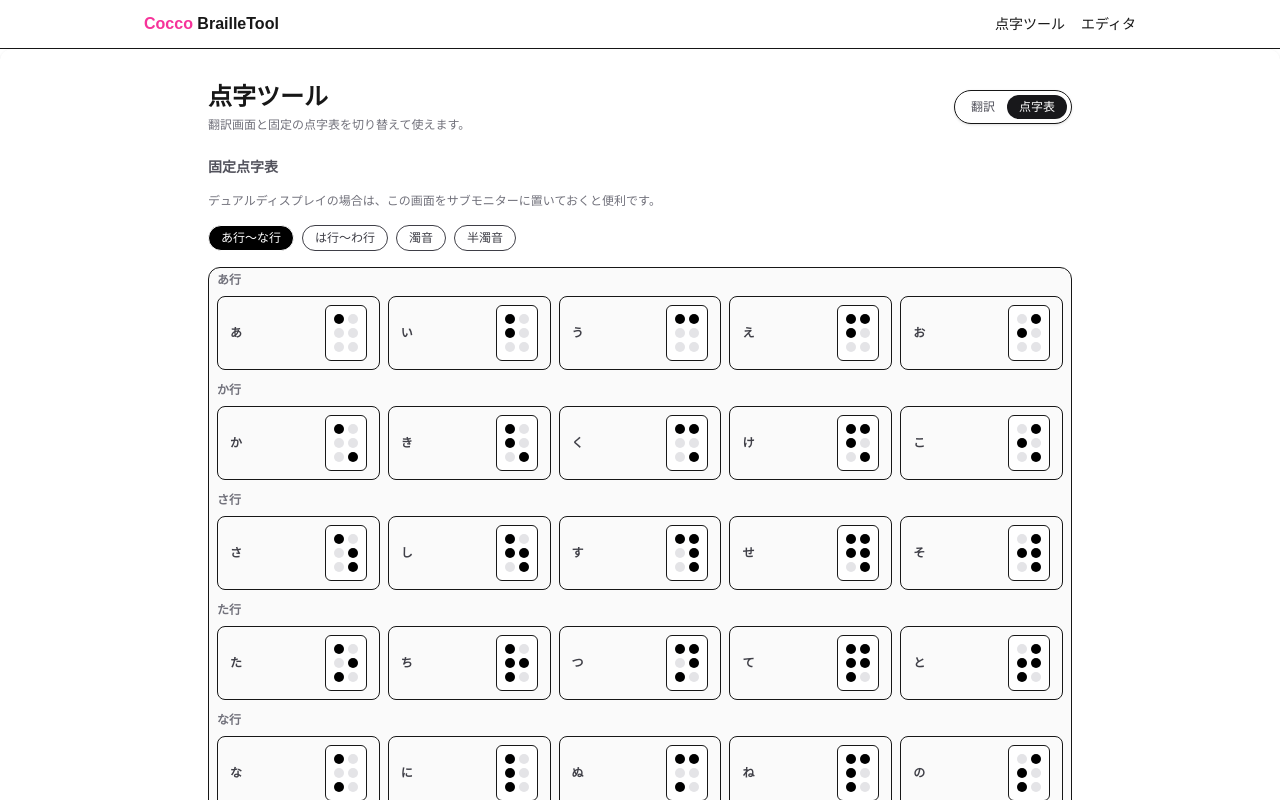
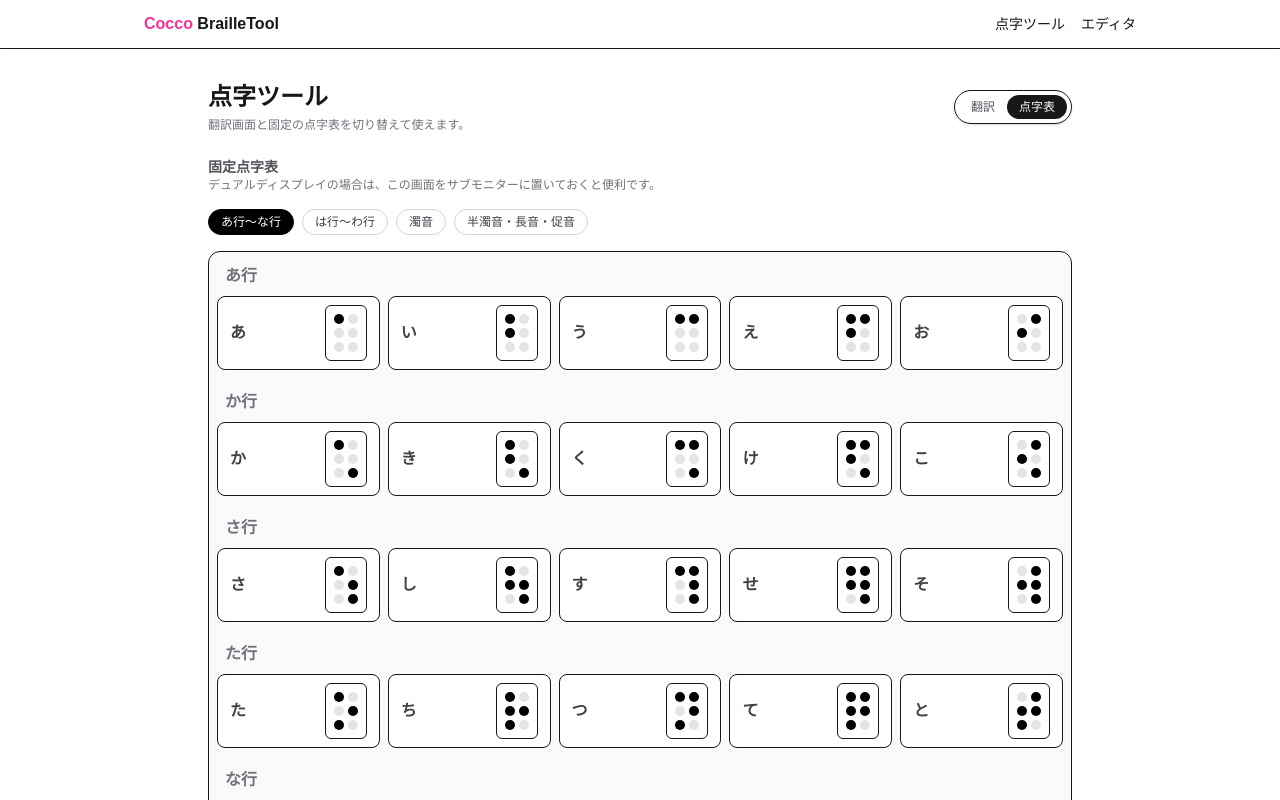
Before and after one commit to muu-ima/muu-braille-tool, a Next.js app: page /braille/chart in a window 1280 px wide. Shown: the top 800 px of the page. Built offline with nearby package versions, Linux system fonts and the light colour scheme.

Commit message:
固定表をDotに変更、濁音・半濁音追加

```diff
--- a/app/braille/chart/page.tsx
+++ b/app/braille/chart/page.tsx
@@ -3,9 +3,8 @@
 
 import { useState } from "react";
 import { BrailleCell } from "@/app/braille/components/BrailleCell";
-import { BRAILLE_MAP } from "@/shared/braille/table";
-import type { Dot } from "@/shared/braille/types";
-import clsx from "clsx";
+import { BrailleTabs, TabType } from "@/app/braille/components/TabButton";
+import { tokenizeToBraille } from "@/shared/braille";
 
 const GOJUON_ROWS = [
   { label: "あ行", list: ["あ", "い", "う", "え", "お"] },
@@ -18,7 +17,6 @@ const GOJUON_ROWS = [
   { label: "や行", list: ["や", "ゆ", "よ"] },
   { label: "ら行", list: ["ら", "り", "る", "れ", "ろ"] },
   { label: "わ行", list: ["わ", "を", "ん"] },
-  { label: "促音、長音", list: ["っ", "ー"] },
 ];
 
 const DAKUON_ROWS = [
@@ -35,98 +33,55 @@ const HANDAKUON_ROWS = [
 const A_TO_N_ROWS = GOJUON_ROWS.slice(0, 5);
 const H_TO_W_ROWS = GOJUON_ROWS.slice(5);
 
-function makeEntry(kana: string) {
-  const e = BRAILLE_MAP[kana];
-  return {
-    kana,
-    dots: (e?.dots ?? []) as Dot[],
-    kind: e?.kind ?? "other",
-  };
-}
+const ROW_MAP: Record<TabType, typeof GOJUON_ROWS> = {
+  a_to_n: A_TO_N_ROWS,
+  h_to_w: H_TO_W_ROWS,
+  dakuon: DAKUON_ROWS,
+  handakuon: HANDAKUON_ROWS,
+};
 
 export default function ChartPage() {
-  // ★ここで entries を作り直さない（消す）
+  const [tab, setTab] = useState<TabType>("a_to_n");
 
-  type Tab = "a_to_n" | "h_to_w" | "dakuon" | "handakuon";
-  const [tab, setTab] = useState<Tab>("a_to_n");
-
-  const rows =
-    tab === "a_to_n"
-      ? A_TO_N_ROWS
-      : tab === "h_to_w"
-        ? H_TO_W_ROWS
-        : tab === "dakuon"
-          ? DAKUON_ROWS
-          : HANDAKUON_ROWS;
+  // 入力値（tab）から、次のmapへの入力値（rows）を決定する処理
+  const rows = ROW_MAP[tab];
 
   return (
     <section className="space-y-4">
-      <h2 className="text-sm font-semibold text-zinc-600">固定点字表</h2>
-      <p className="text-xs text-zinc-500">
-        デュアルディスプレイの場合は、この画面をサブモニターに置いておくと便利です。
-      </p>
-      <div className="flex items-center gap-2">
-        <button
-          type="button"
-          onClick={() => setTab("a_to_n")}
-          className={clsx(
-            "rounded-full border px-3 py-1 text-xs",
-            tab === "a_to_n" ? "bg-black text-white" : "bg-white text-zinc-700",
-          )}
-        >
-          あ行～な行
-        </button>
-        <button
-          type="button"
-          onClick={() => setTab("h_to_w")}
-          className={clsx(
-            "rounded-full border px-3 py-1 text-xs",
-            tab === "h_to_w" ? "bg-black text-white" : "bg-white text-zinc-700",
-          )}
-        >
-          は行～わ行
-        </button>
-        <button
-          type="button"
-          onClick={() => setTab("dakuon")}
-          className={clsx(
-            "rounded-full border px-3 py-1 text-xs",
-            tab === "dakuon" ? "bg-black text-white" : "bg-white text-zinc-700",
-          )}
-        >
-          濁音
-        </button>
-        <button
-          type="button"
-          onClick={() => setTab("handakuon")}
-          className={clsx(
-            "rounded-full border px-3 py-1 text-xs",
-            tab === "handakuon"
-              ? "bg-black text-white"
-              : "bg-white text-zinc-700",
-          )}
-        >
-          半濁音
-        </button>
-      </div>
+      <header>
+        <h2 className="text-sm font-semibold text-zinc-600">固定点字表</h2>
+        <p className="text-xs text-zinc-500">
+          デュアルディスプレイの場合は、この画面をサブモニターに置いておくと便利です。
+        </p>
+      </header>
+
+      {/* mapで動くタブコンポーネント */}
+      <BrailleTabs currentTab={tab} onTabChange={setTab} />
+
       <div className="overflow-auto rounded-xl border bg-zinc-50 text-sm">
         {rows.map((row) => (
-          <div key={row.label}>
-            <div className="text-xs font-semibold text-zinc-500 mb-1 px-2 py-1">
+          <div key={row.label} className="p-2">
+            <div className="text-base font-bold text-zinc-500 mb-1 px-2 py-1">
               {row.label}
             </div>
-            <div className="grid grid-cols-5 gap-2 px-2 mb-2">
+            <div className="grid grid-cols-5 gap-2">
               {row.list.map((kana) => {
-                const entry = makeEntry(kana);
+                const tokens = tokenizeToBraille(kana);
                 return (
                   <div
-                    key={entry.kana}
-                    className="flex items-center justify-between rounded-lg border px-3 py-2"
+                    key={kana}
+                    className="flex items-center justify-between rounded-lg border bg-white px-3 py-2"
                   >
-                    <div className="text-xs font-semibold text-zinc-700">
-                      {entry.kana}
+                    <span className="text-base font-bold text-zinc-700">
+                      {kana}
+                    </span>
+                    <div className="flex items-center gap-1">
+                      {tokens.flatMap((token, ti) =>
+                        token.cells.map((cell, ci) => (
+                          <BrailleCell key={`${ti}-${ci}`} dots={cell} />
+                        )),
+                      )}
                     </div>
-                      <BrailleCell dots={entry.dots} />
                   </div>
                 );
               })}
--- /dev/null
+++ b/app/braille/components/TabButton.tsx
@@ -0,0 +1,40 @@
+import { clsx } from "clsx";
+
+// page.tsx でも使うので export する
+export type TabType = "a_to_n" | "h_to_w" | "dakuon" | "handakuon";
+
+// このコンポーネント専用のデータなので、ここに閉じる
+const TABS = [
+  { id: "a_to_n", label: "あ行～な行" },
+  { id: "h_to_w", label: "は行～わ行" },
+  { id: "dakuon", label: "濁音" },
+  { id: "handakuon", label: "半濁音・長音・促音" },
+] as const;
+
+export const BrailleTabs = ({
+  currentTab,
+  onTabChange
+}: {
+  currentTab: TabType;
+  onTabChange: (id: TabType) => void;
+}) => {
+  return (
+    <div className="flex items-center gap-2">
+      {TABS.map((tab) => (
+        <button
+          key={tab.id}
+          type="button"
+          onClick={() => onTabChange(tab.id)}
+          className={clsx(
+            "rounded-full border px-3 py-1 text-xs cursor-pointer transition-colors duration-200 ease-in-out",
+            currentTab === tab.id
+              ? "bg-black text-white border-black"
+              : "bg-white text-zinc-700 border-zinc-300 hover:bg-slate-100"
+          )}
+        >
+          {tab.label}
+        </button>
+      ))}
+    </div>
+  );
+};
```
Also changed, not shown: app/braille/components/GridSheet.tsx (added), 1 other file (tests, documents, lock files or other folders).
